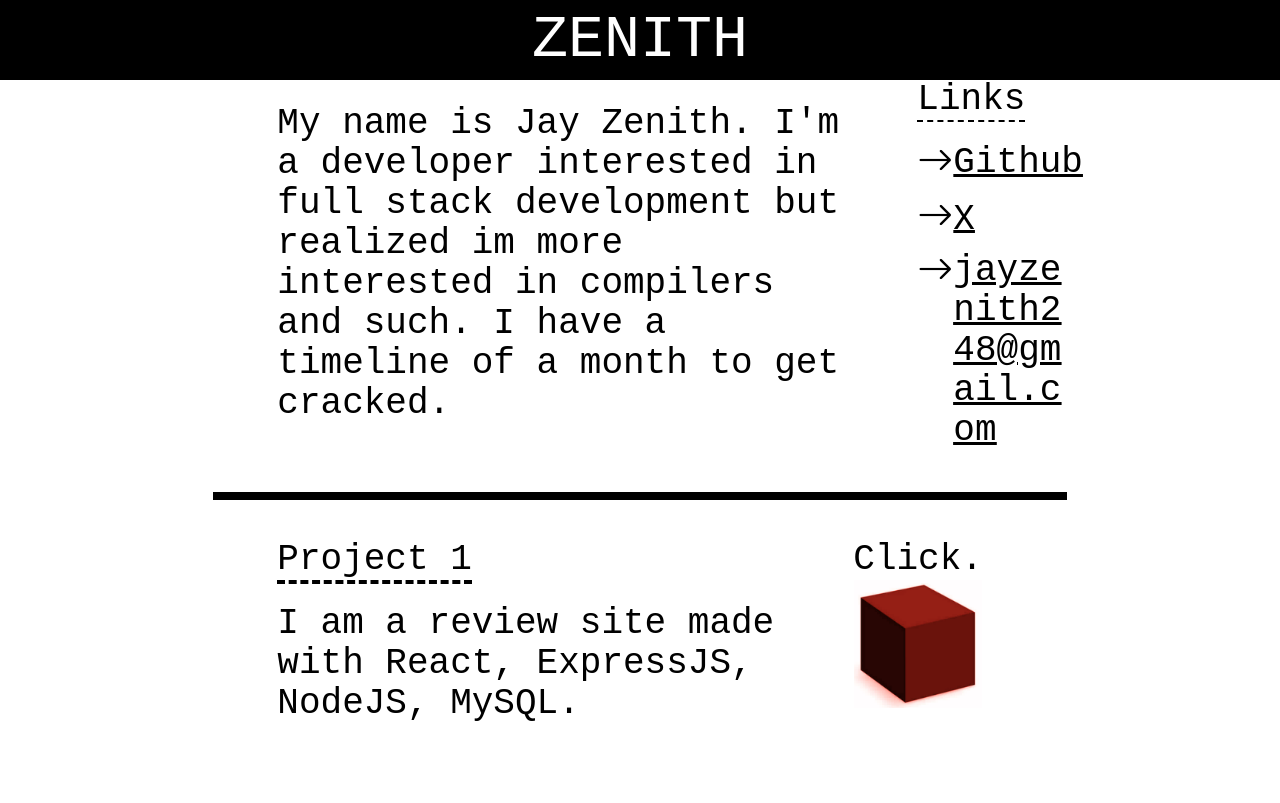
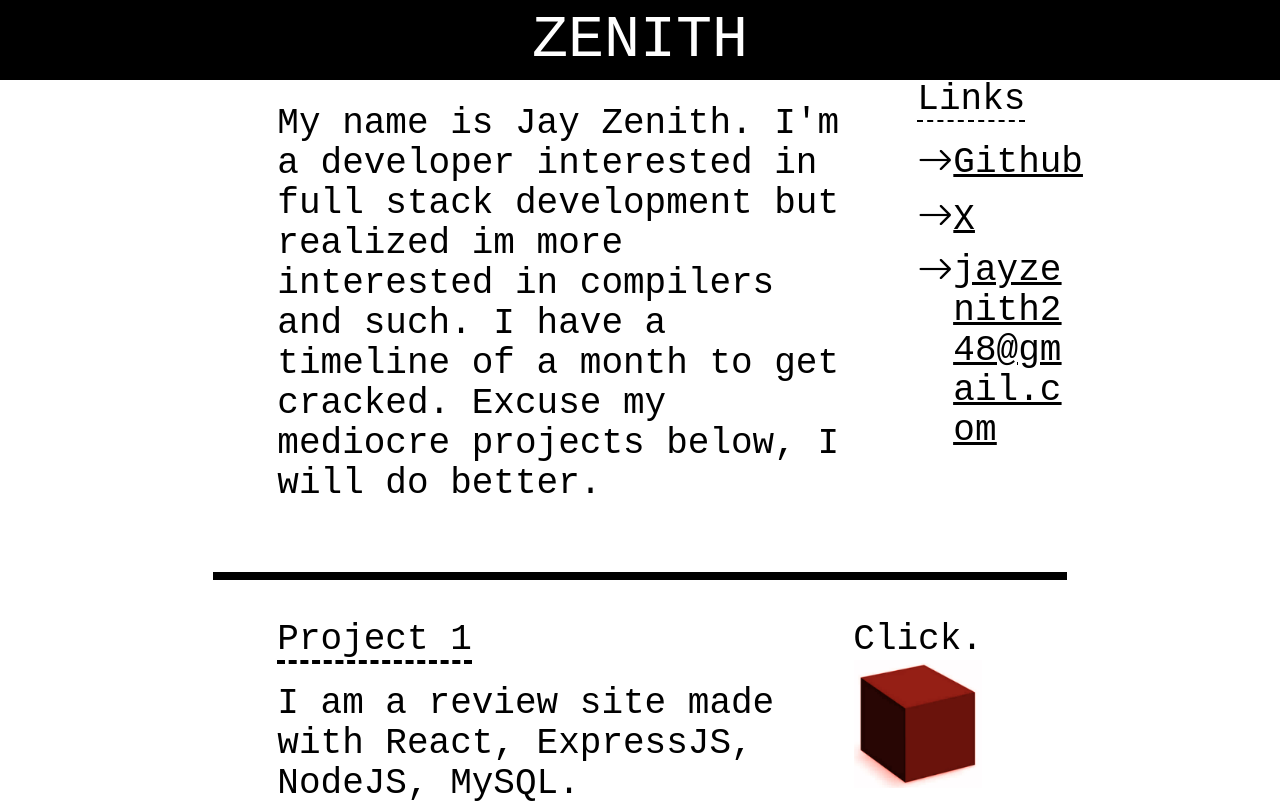
Before and after one commit to JayZenith/portfolio, a React (Create React App) app: page / in a window 1280 px wide. Shown: the top 803 px of the page. Built offline with nearby package versions, Linux system fonts and the light colour scheme; what taos would draw is missing.

Commit message:
new mission

```diff
--- a/src/MainPage.js
+++ b/src/MainPage.js
@@ -17,7 +17,7 @@ function MainPage() {
                 <p className='mt-5 text-2xl lg:text-4xl
 
                 '>My name is Jay Zenith. I'm a developer interested in full stack development but realized im more interested in compilers and such.
-                I have a timeline of a month to get cracked.
+                I have a timeline of a month to get cracked. Excuse my mediocre projects below, I will do better.
                 </p>
                 <br />
 
```
